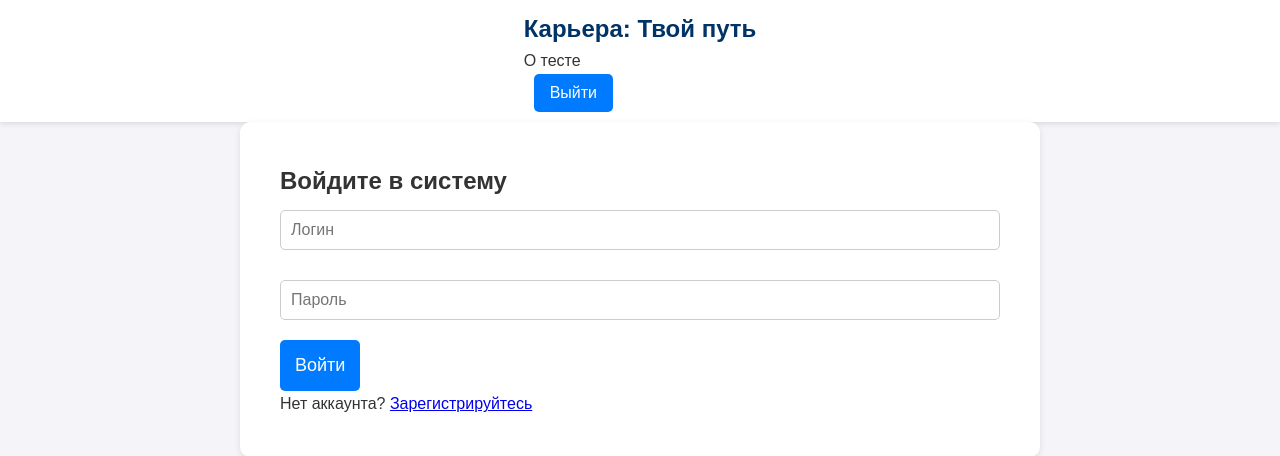
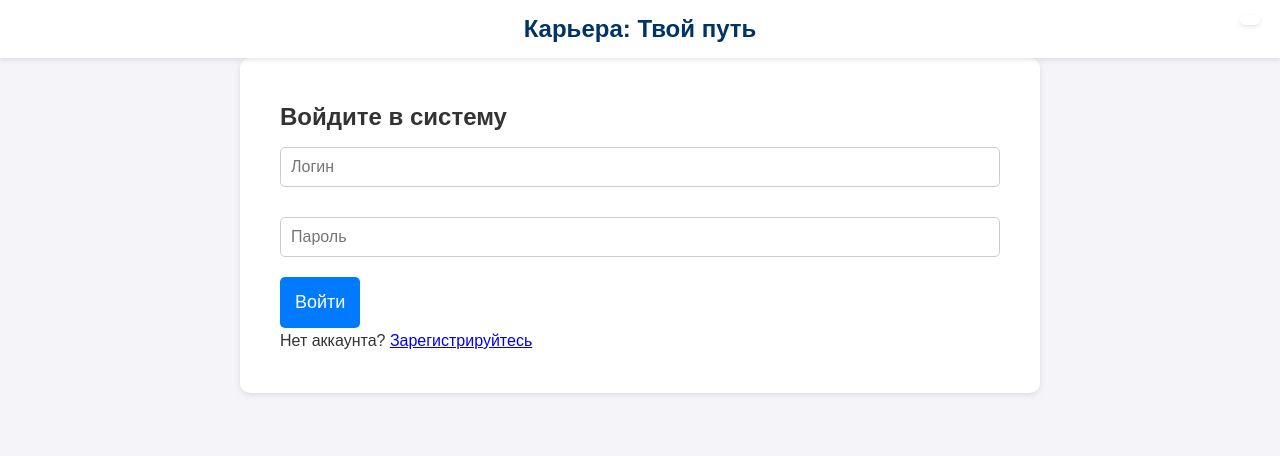
Before and after one commit to MaximJuvaga/career-test, a PHP site: page /login.html in a window 1280 px wide. Shown: the top 456 px of the page. Run offline with PHP 8.4, Linux system fonts and the light colour scheme.

Commit message:
выход

```diff
--- a/css/styles.css
+++ b/css/styles.css
@@ -373,3 +373,21 @@ form button[type="submit"]:hover {
 .program-card a:hover {
     text-decoration: underline;
 }
+.header {
+    position: relative;
+    /* Чтобы .user-menu мог позиционироваться относительно header */
+}
+
+.user-menu {
+    position: absolute;
+    top: 15px;
+    right: 20px;
+    z-index: 1001;
+    display: flex;
+    align-items: center;
+    gap: 10px;
+    background-color: white;
+    padding: 5px 10px;
+    border-radius: 5px;
+    box-shadow: 0 2px 4px rgba(0, 0, 0, 0.1);
+}
--- a/db.php
+++ b/db.php
@@ -2,8 +2,8 @@
 // db.php
 $host = 'localhost';
 $dbname = 'career_test';
-$username = 'root'; // обычно root
-$password = '';     // обычно пусто на локальном сервере
+$username = 'root';
+$password = '';
 
 try {
     $pdo = new PDO("mysql:host=$host;dbname=$dbname;charset=utf8", $username, $password);
--- a/get_all_test_results.php
+++ b/get_all_test_results.php
@@ -8,7 +8,6 @@ if (!isset($_SESSION['user']) || $_SESSION['user']['role'] !== 'teacher') {
     exit;
 }
 
-// Получаем параметры фильтрации
 $login = $_GET['login'] ?? '';
 $date = $_GET['date'] ?? '';
 $institute = $_GET['institute'] ?? '';
@@ -44,7 +43,6 @@ try {
     $stmt->execute();
     $results = $stmt->fetchAll(PDO::FETCH_ASSOC);
 
-    // Парсим результаты так же, как делает get_test_results.php
     $formattedResults = array_map(function ($result) {
         $parsed = json_decode($result['result_json'], true);
 
@@ -52,7 +50,7 @@ try {
             'id' => $result['id'],
             'login' => $result['login'],
             'created_at' => $result['created_at'],
-            'result_json' => $result['result_json'] // передаём оригинальный JSON
+            'result_json' => $result['result_json']
         ];
     }, $results);
 
--- a/get_test_results.php
+++ b/get_test_results.php
@@ -33,8 +33,6 @@ try {
 
     $stmt->execute();
     $results = $stmt->fetchAll(PDO::FETCH_ASSOC);
-
-    // 👇 Убедись, что возвращаются все записи
     echo json_encode($results);
 
 } catch (PDOException $e) {
--- a/js/profile.js
+++ b/js/profile.js
@@ -216,8 +216,6 @@ document.addEventListener('DOMContentLoaded', async () => {
             if (data.role === 'teacher') {
                 const instituteCount = {};
                 const programCount = {};
-
-                // Сбор статистики по названиям программ
                 resultsData.forEach(result => {
                     try {
                         const parsed = JSON.parse(result.result_json);
@@ -375,8 +373,6 @@ document.addEventListener('DOMContentLoaded', async () => {
                 // Очистка предыдущих результатов
                 testResultsDiv.innerHTML = '<p>Загрузка...</p>';
                 currentPage = 0;
-
-                // Загрузка с новыми фильтрами
                 loadResults({ date, institute, login }, currentPage);
             });
 
--- a/login.html
+++ b/login.html
@@ -6,26 +6,23 @@
     <link rel="stylesheet" href="css/styles.css">
 </head>
 <body>
-
-<!-- Шапка -->
 <header class="header">
     <div class="container">
         <div class="logo">Карьера: Твой путь</div>
         <nav class="nav">
             <ul>
 
-                <li><a href="about-test.html">О тесте</a></li>
 
             </ul>
         </nav>
         <div class="user-menu">
             <span id="user-login"></span>
-            <button id="logout-button">Выйти</button>
+
         </div>
     </div>
 </header>
 
-<!-- Форма входа -->
+
 <section class="form-section">
     <div class="container">
         <h2>Войдите в систему</h2>
--- a/register.html
+++ b/register.html
@@ -6,15 +6,11 @@
     <link rel="stylesheet" href="css/styles.css">
 </head>
 <body>
-
-<!-- Шапка -->
 <header class="header">
     <div class="container">
         <div class="logo">Карьера: Твой путь</div>
     </div>
 </header>
-
-<!-- Форма регистрации -->
 <section class="form-section">
     <div class="container">
         <h2>Создайте аккаунт</h2>
```
Also changed, not shown: about-test.html (+5 -5 lines), analytics.php (deleted, +0 -18 lines), index.html (+4 -10 lines), profile.html (+6 -11 lines), programs.html (+5 -6 lines), submit_form.php (deleted, +0 -28 lines), submit_test.php (+0 -7 lines), test.html (+5 -21 lines).
